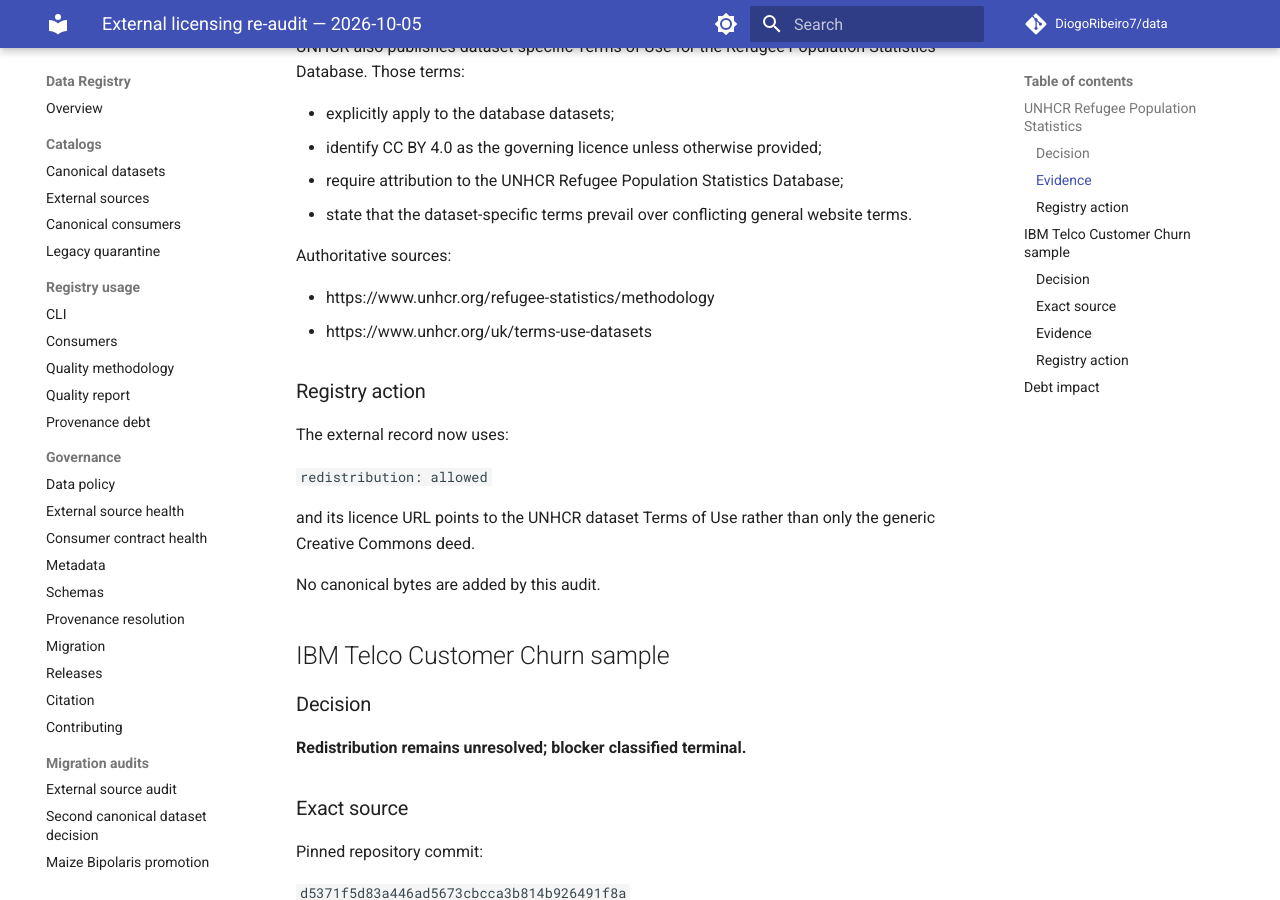
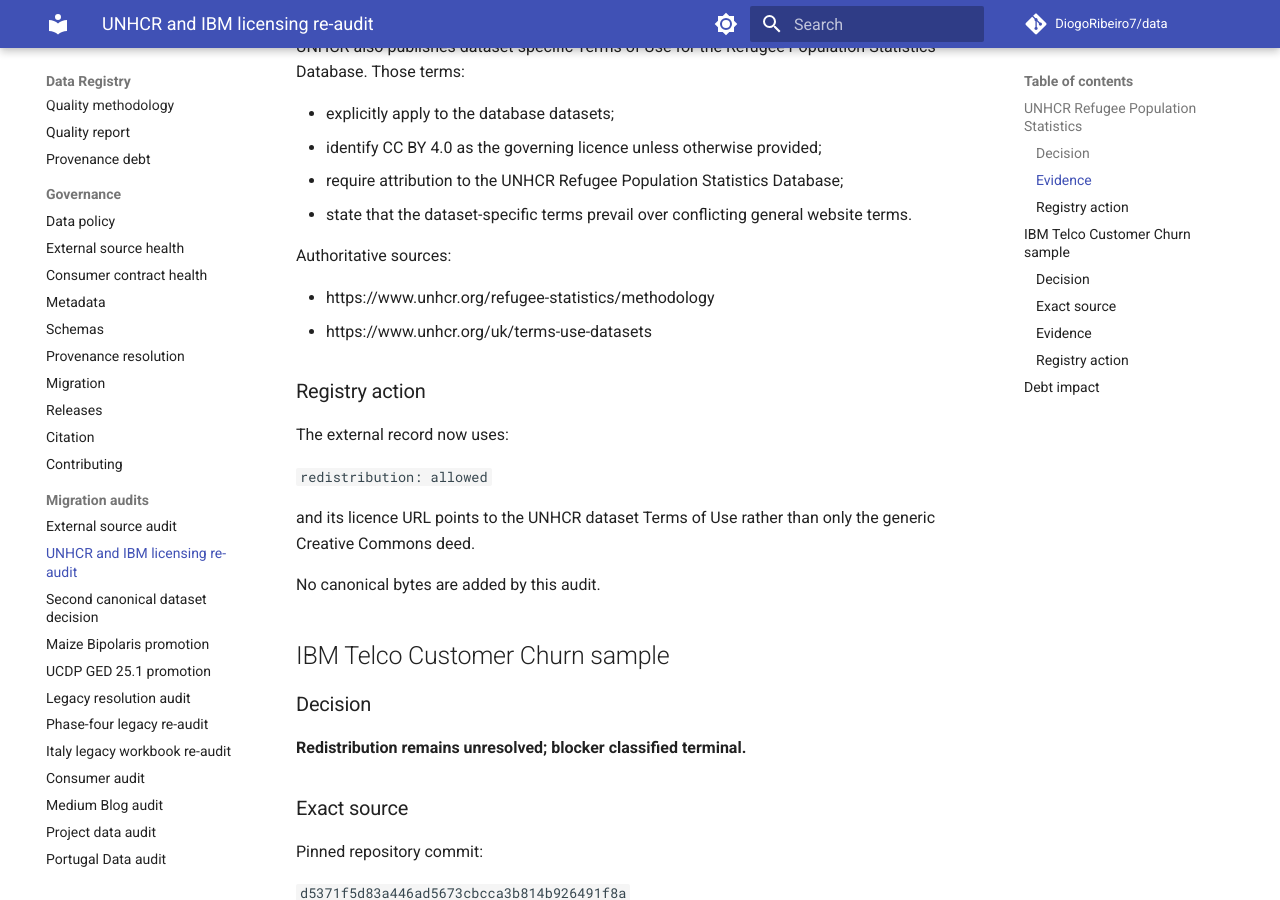
Before and after one commit to DiogoRibeiro7/data, an MkDocs documentation site: the page built from docs/migrations/EXTERNAL_LICENSING_REAUDIT_2026-10-05.md, in a window 1280 px wide and 900 px high, scrolled down 580 px. Built offline with MkDocs 1.6.1 and Material for MkDocs 9.7.7, drawn with Linux system fonts in a browser that asks for light colours; comment, search, counter and statistics services are not loaded.

Commit message:
docs: link Phase 6 licensing re-audit

```diff
--- a/mkdocs.yml
+++ b/mkdocs.yml
@@ -62,6 +62,7 @@
       - Contributing: CONTRIBUTING.md
   - Migration audits:
       - External source audit: migrations/EXTERNAL_SOURCE_AUDIT_2026-10-01.md
+      - UNHCR and IBM licensing re-audit: migrations/EXTERNAL_LICENSING_REAUDIT_2026-10-05.md
       - Second canonical dataset decision: migrations/SECOND_CANONICAL_DATASET_2026-10-02.md
       - Maize Bipolaris promotion: migrations/MAIZE_BIPOLARIS_PROMOTION_2026-10-03.md
       - UCDP GED 25.1 promotion: migrations/UCDP_GED_25_1_PROMOTION_2026-10-03.md
```
